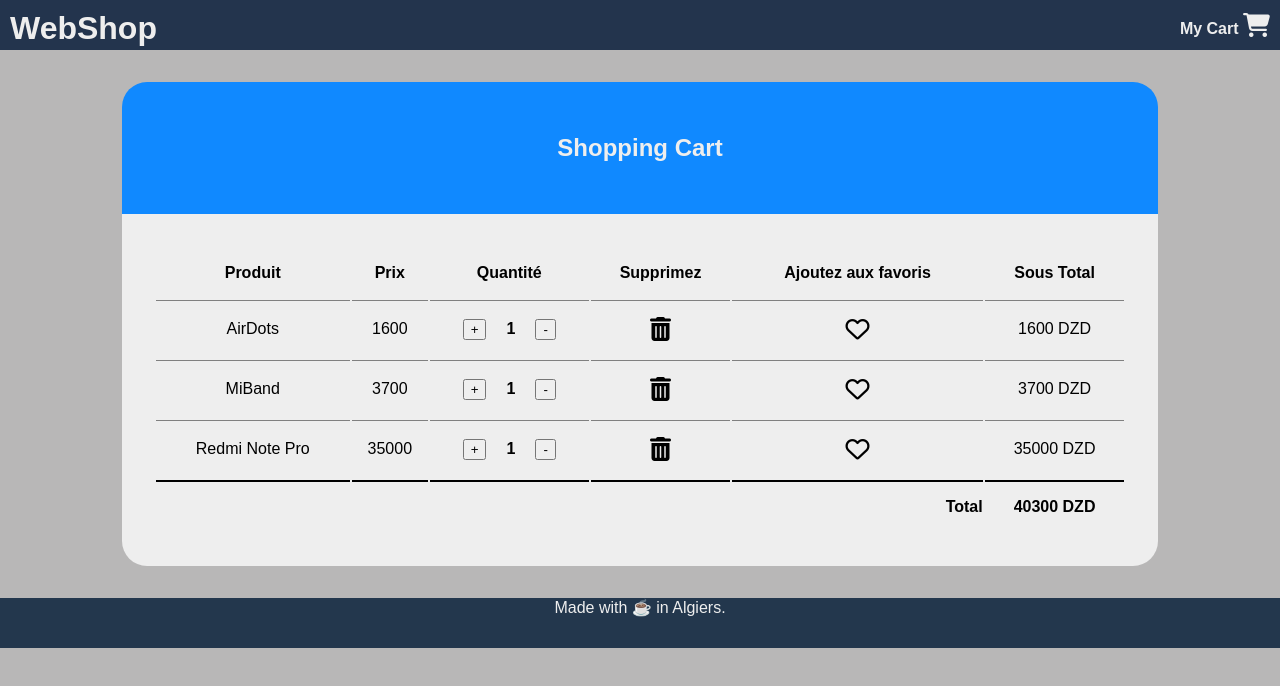
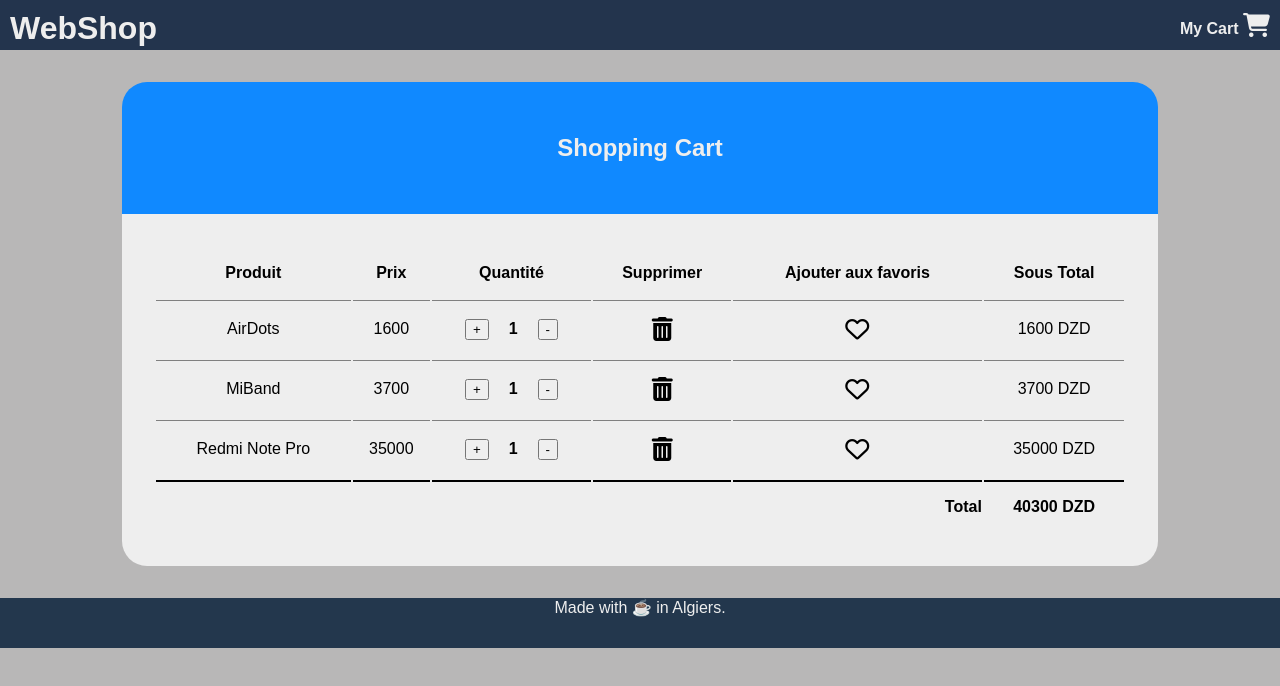
Before and after one commit to YOUNESMAAFI/DOM-Checkpoint, a plain HTML site: page index.html in a window 1280 px wide. Drawn offline with Linux system fonts and the light colour scheme.

Commit message:
Add files via upload

```diff
--- a/index.html
+++ b/index.html
@@ -34,8 +34,8 @@
               <td>Produit</td>
               <td>Prix</td>
               <td>Quantité</td>
-              <td>Supprimez</td>
-              <td>Ajoutez aux favoris</td>
+              <td>Supprimer</td>
+              <td>Ajouter aux favoris</td>
               <td>Sous Total</td>
             </thead>
             <tbody class="cart-container">
```
